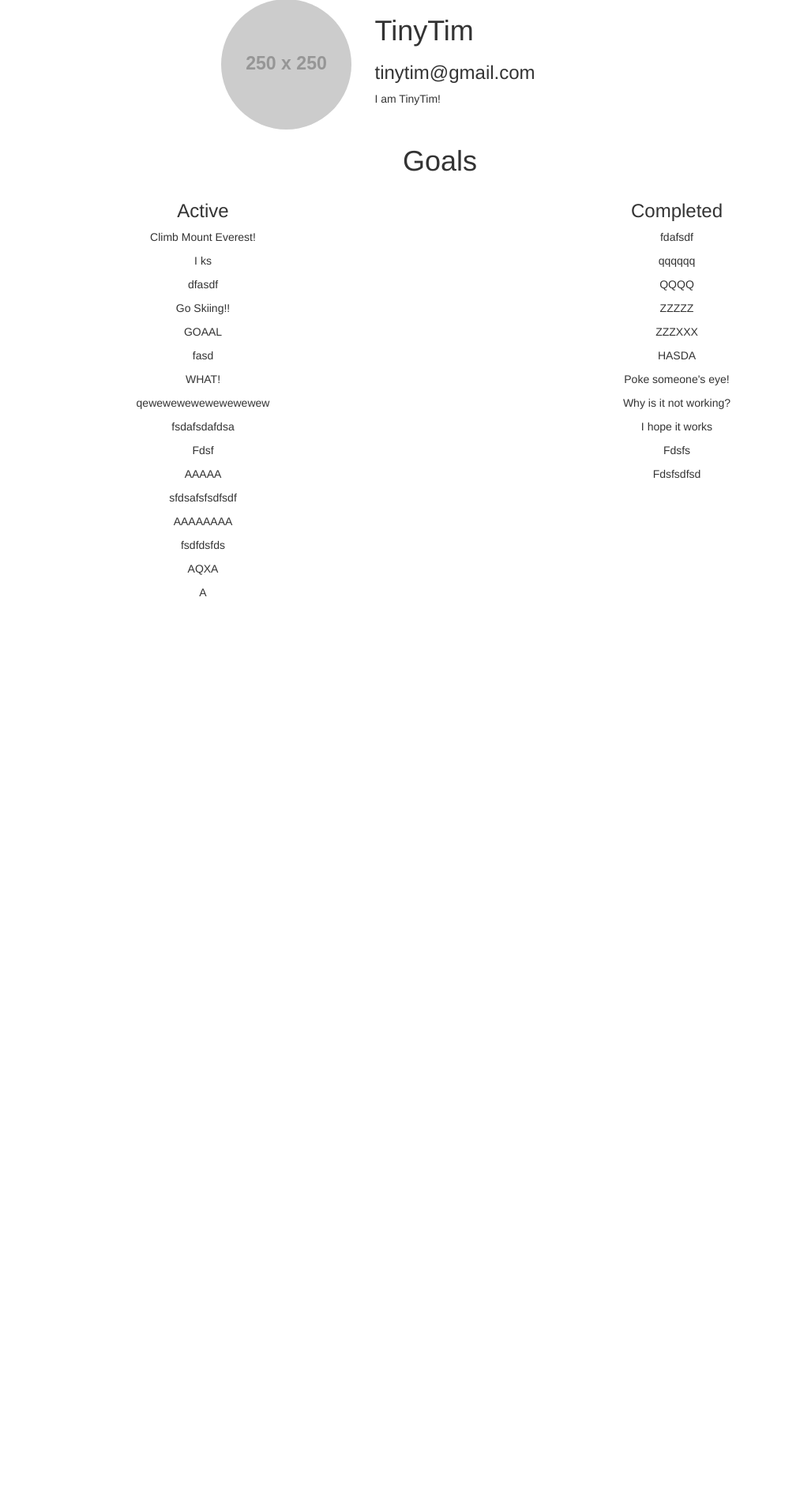
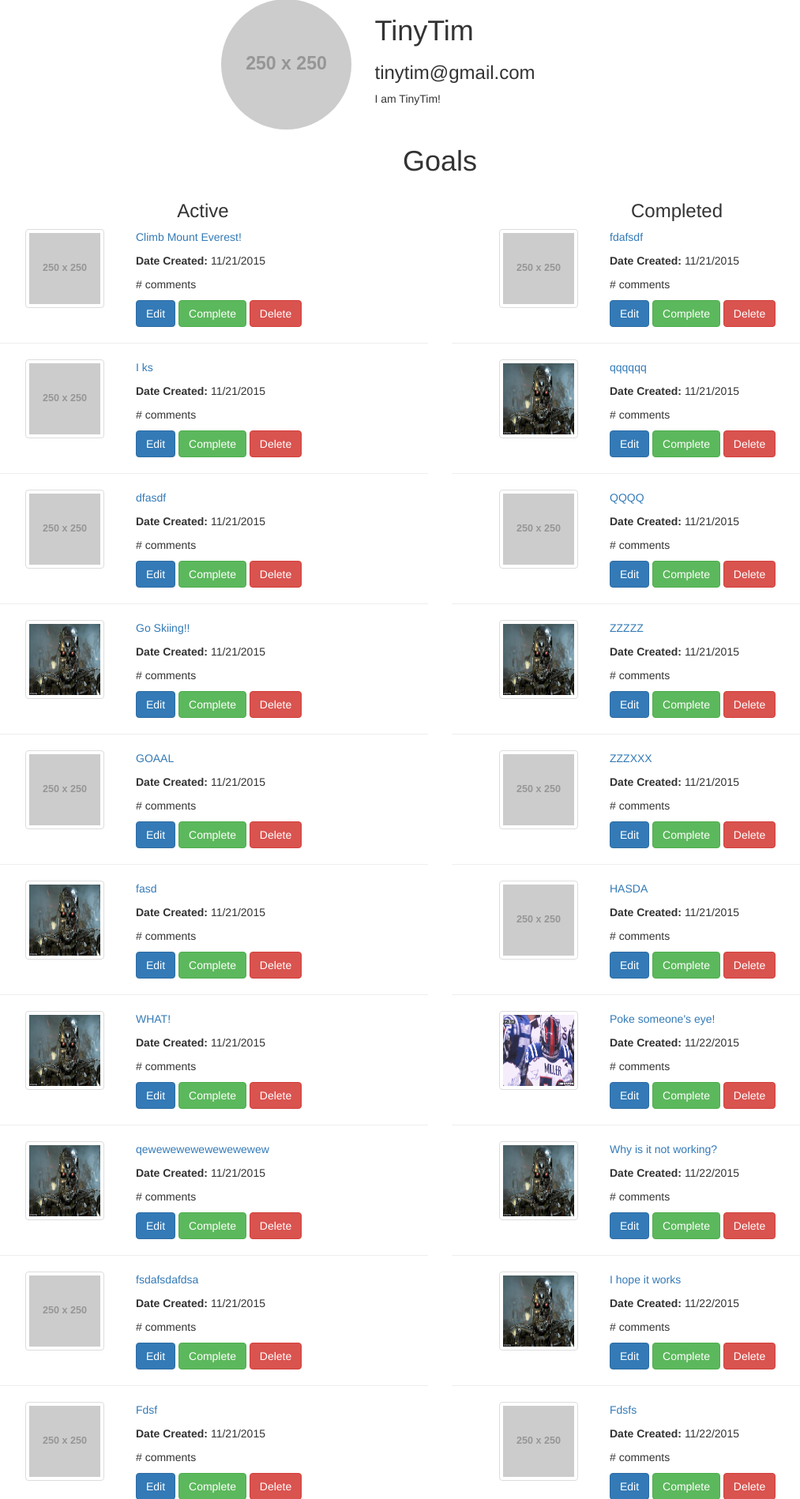
Before and after one commit to jdvalera/Udacity-Full-Stack, a Flask app: page /user/1/ in a window 1280 px wide. Shown: the part 91-1989 px from the top of the page at 79% size, without its empty margins (83-1096 px from the left). Before the commit the page ends 846 px from the top, so only its background shows below. Run offline with Flask 2, Linux system fonts and the light colour scheme; grey boxes labelled with a size stand in for pictures from a placeholder-image service; some libraries are stand-ins or nearby versions.

Commit message:
Edit showProfile(). Fix upload bug.

```diff
--- a/Project3/vagrant/catalog/project.py
+++ b/Project3/vagrant/catalog/project.py
@@ -117,7 +117,8 @@ def newGoal(user_id):
 			# Give random unique file name
 			f_name = str(uuid.uuid4()) + ext
 			file.save(os.path.join(app.config['UPLOAD_FOLDER'], f_name))
-			newGoal.picture = os.path.join(app.config['UPLOAD_FOLDER'], f_name)
+			newGoal.picture = os.path.join('/'+ app.config['UPLOAD_FOLDER'],
+			 f_name)
 
 		session.add(newGoal)
 		session.commit()
@@ -156,7 +157,7 @@ def editGoal(user_id, goal_id):
 			# Give random unique file name
 			f_name = str(uuid.uuid4()) + ext
 			file.save(os.path.join(app.config['UPLOAD_FOLDER'], f_name))
-			editedGoal.picture = os.path.join(app.config['UPLOAD_FOLDER'],
+			editedGoal.picture = os.path.join('/'+ app.config['UPLOAD_FOLDER'],
 			 f_name)
 
 		if request.form['title']:
@@ -179,7 +180,7 @@ def editGoal(user_id, goal_id):
 
 		session.add(editedGoal)
 		session.commit()
-		return redirect(url_for('showIndex'))
+		return redirect(url_for('showProfile', user_id = editedGoal.user_id))
 	else:
 		return render_template('editGoal.html', user_id = user_id,
 			goal_id = goal_id, item = editedGoal)
--- a/Project3/vagrant/catalog/templates/deleteGoal.html
+++ b/Project3/vagrant/catalog/templates/deleteGoal.html
@@ -17,7 +17,7 @@
 		<button type="submit" class="btn btn-default delete">
 		<span class="glyphicon glyphicon-trash" aria-hidden="true"></span> Delete</button>
 	</form>
-	<a href = "{{url_for('showIndex')}}">
+	<a href = "{{url_for('showProfile', user_id = goal.user_id)}}">
 	<button class="btn btn-default delete">
 	<span class="glyphicon glyphicon-remove" aria-hidden="true"></span> Cancel</button>
 	</a>
--- a/Project3/vagrant/catalog/templates/index.html
+++ b/Project3/vagrant/catalog/templates/index.html
@@ -21,12 +21,12 @@
 				</div>
 				<div class="col-md-6">
 					<h4><a href="">{{goal.Goal.title}}</a></h4>
-					<p>by <a href="#"> {{goal.User.username}}</a></p>
+					<p>by <a href="{{url_for('showProfile', user_id=goal.Goal.user_id)}}"> {{goal.User.username}}</a></p>
 					{% if goal.Goal.isDone == 0 %}<p class="text-danger">Active Goal</p> {% else %}
 					<p class="text-success"> Completed Goal</p> {% endif %}
 					<!-- Show date on user's local time -->
 					<p><strong>Date Created:</strong>
-						<script>document.write(moment('{{goal.Goal.timestamp.strftime("%Y-%m-%dT%H:%M:%S Z")}}').format('LLLL'));</script> </p>
+						<script>document.write(moment('{{goal.Goal.timestamp.strftime("%Y-%m-%dT%H:%M:%S Z")}}').format('lll'));</script> </p>
 					<!-- <p>Date Created: <script>
 					var x = moment().format('dddd');
 					 document.write(x);</script>
--- a/Project3/vagrant/catalog/templates/profile.html
+++ b/Project3/vagrant/catalog/templates/profile.html
@@ -26,8 +26,33 @@
 		{% for goal in goals %}
 			{% if goal.isDone == 0 %}
 			<div class="row">
-			<p class="text-center">{{goal.title}}</p>
+				<div class="col-md-1"></div>
+				<div class="col-md-3">
+					<img class="img-thumbnail center-block" src="{{goal.picture}}" style="width: 100px; height: 100px;"/>
+				</div>
+				<div class="col-md-6">
+					<p><a href="#">{{goal.title}}</a></p>
+					<p><strong>Date Created:</strong>
+						<script>document.write(moment('{{goal.timestamp.strftime("%Y-%m-%dT%H:%M:%S Z")}}').format('l'));</script> </p>
+					<p># comments</p>
+					<a href = "{{url_for('editGoal', user_id = goal.user_id, goal_id = goal.id)}}">
+					<button class="btn btn-primary">
+					Edit</button>
+					</a>
+
+					<a href = "{{url_for('completeGoal', goal_id = goal.id)}}">
+					<button class="btn btn-success">
+					Complete</button>
+					</a>
+
+					<a href = "{{url_for('deleteGoal', user_id = goal.id, goal_id = goal.id)}}">
+					<button class="btn btn-danger">
+					Delete</button>
+					</a>
+				</div>
+				<div class="col-md-2"></div>
 			</div>
+			<hr>
 			{% endif %}
 		{% endfor %}
 	</div>
@@ -39,8 +64,33 @@
 		{% for goal in goals %}
 			{% if goal.isDone == 1 %}
 			<div class="row">
-			<p class="text-center">{{goal.title}}</p>
+				<div class="col-md-1"></div>
+				<div class="col-md-3">
+					<img class="img-thumbnail center-block" src="{{goal.picture}}" style="width: 100px; height: 100px;"/>
+				</div>
+				<div class="col-md-6">
+					<p><a href="#">{{goal.title}}</a></p>
+					<p><strong>Date Created:</strong>
+						<script>document.write(moment('{{goal.timestamp.strftime("%Y-%m-%dT%H:%M:%S Z")}}').format('l'));</script> </p>
+					<p># comments</p>
+					<a href = "{{url_for('editGoal', user_id = goal.user_id, goal_id = goal.id)}}">
+					<button class="btn btn-primary">
+					Edit</button>
+					</a>
+
+					<a href = "{{url_for('completeGoal', goal_id = goal.id)}}">
+					<button class="btn btn-success">
+					Complete</button>
+					</a>
+
+					<a href = "{{url_for('deleteGoal', user_id = goal.id, goal_id = goal.id)}}">
+					<button class="btn btn-danger">
+					Delete</button>
+					</a>
+				</div>
+				<div class="col-md-2"></div>
 			</div>
+			<hr>
 			{% endif %}
 		{% endfor %}
 	</div>
```
Also changed, not shown: Project3/vagrant/catalog/templates/editGoal.html (+7 -1 lines), Project3/vagrant/catalog/mygoals.db, Project3/vagrant/catalog/static/uploads/0a693861-b926-4413-8bdf-57d2a14217da.gif (added), Project3/vagrant/catalog/static/uploads/7dbce6ca-9302-4fec-9bb2-d9493c736dc2.jpg (added), Project3/vagrant/catalog/static/uploads/914075f0-a83e-41e6-b7b8-88c88e8ab10a.jpg (added), Project3/vagrant/catalog/static/uploads/963231a3-f95a-4bec-ba21-5e14cd57a5c3.gif (added), Project3/vagrant/catalog/static/uploads/9eedcefb-b8ca-45cc-b2e6-e364f7440f92.jpg (added), Project3/vagrant/catalog/static/uploads/ae27af13-2837-49b8-918a-a20017f03922.jpg (added), Project3/vagrant/catalog/static/uploads/ea6595e3-882e-4bd5-bc9c-60d6dd939710.jpg (added), Project3/vagrant/catalog/static/uploads/ee1c8fb4-9b78-4233-8770-0a60b43893ca.jpg (added), Project3/vagrant/catalog/static/uploads/ffdf149f-7fd0-483f-a6e0-d7fe4e7c8c47.gif (added).
